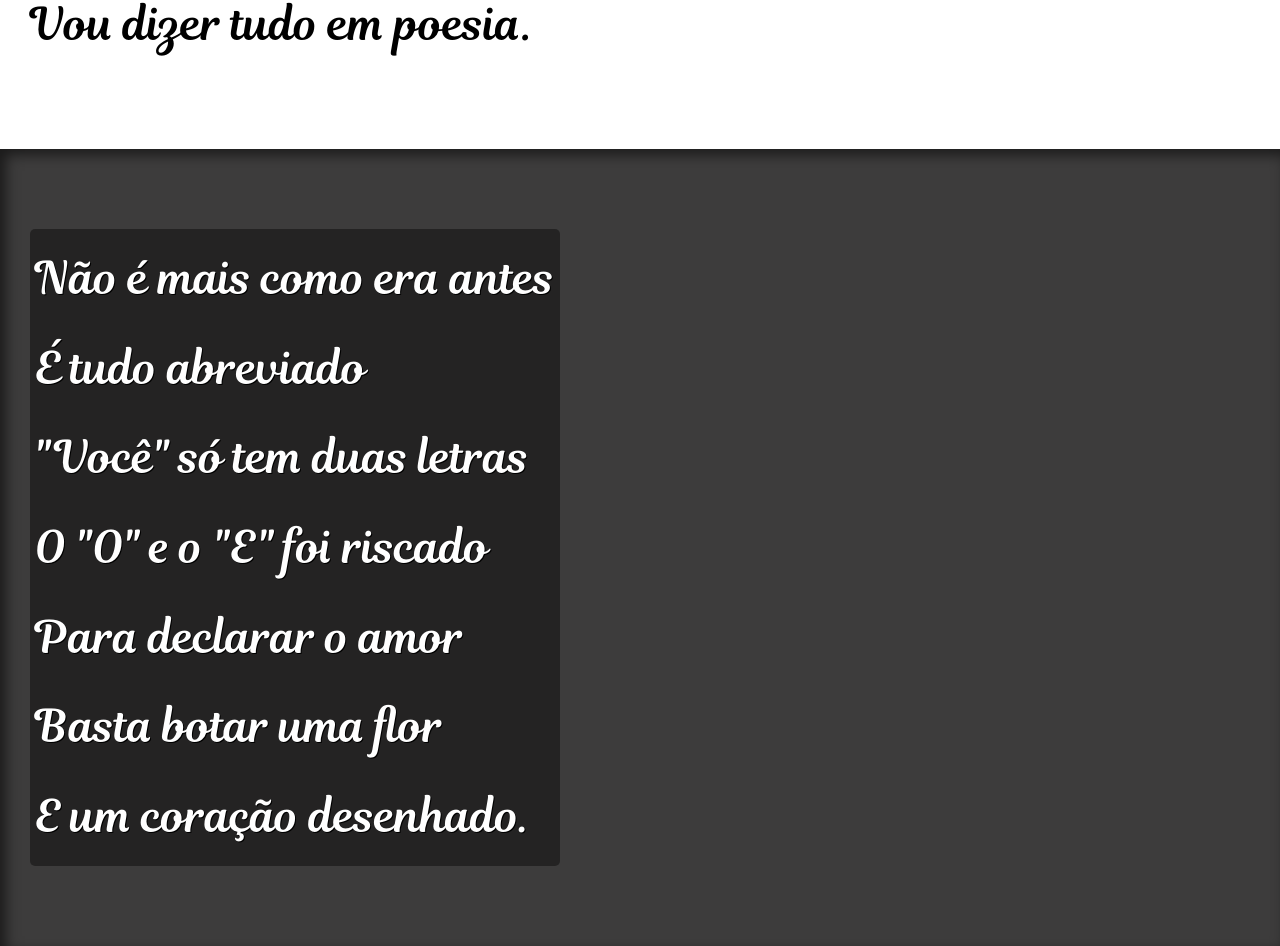
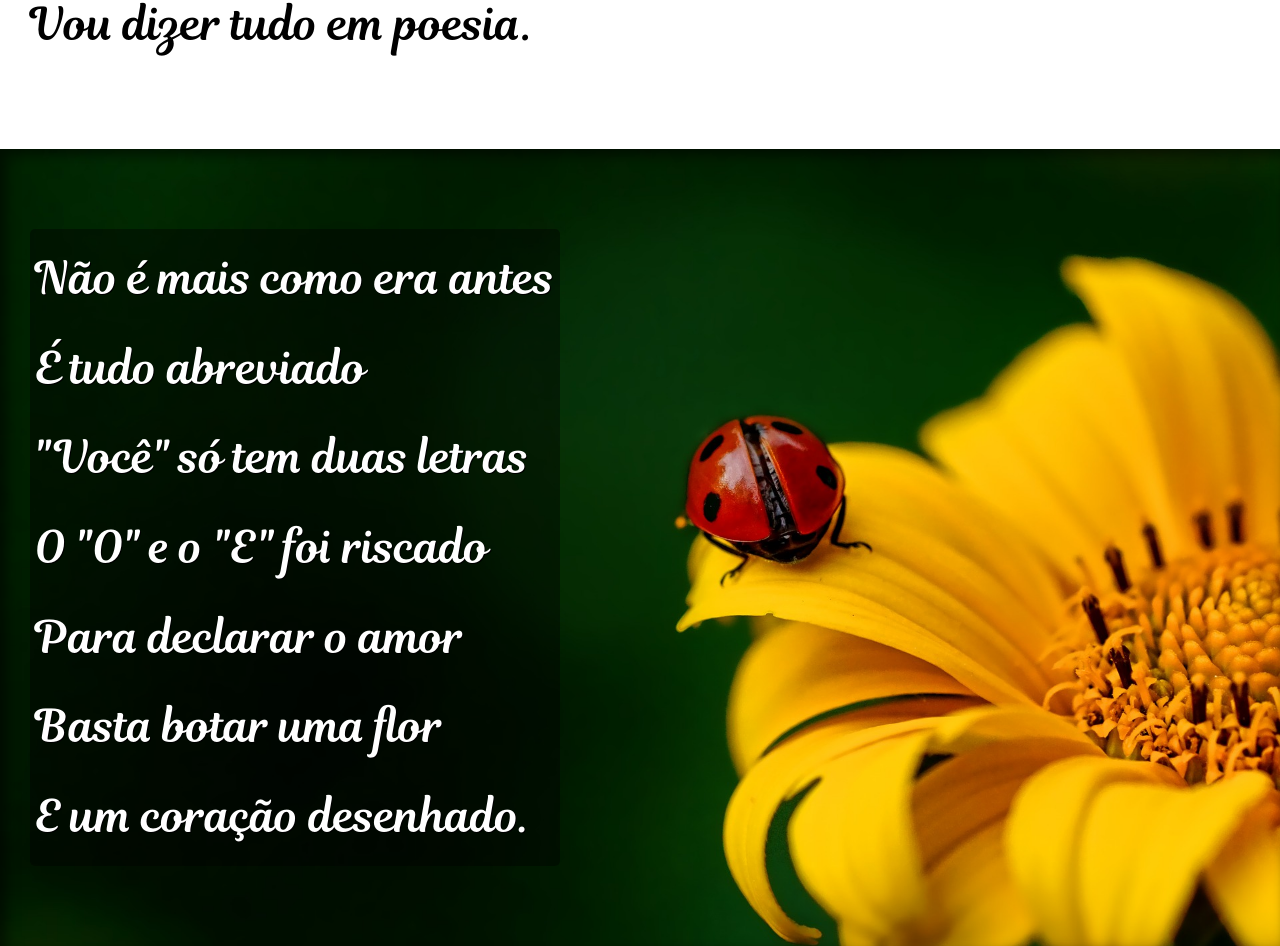
Before and after one commit to Edson-1984/projeto-cordel-com-paralax, a plain HTML site: page index.html in a window 1280 px wide. Shown: the part 887-1833 px from the top of the page. Drawn offline with Linux system fonts and the light colour scheme.

Commit message:
Update style.css

```diff
--- a/style.css
+++ b/style.css
@@ -85,7 +85,7 @@ section.imagem > p{
 
 }
 section#img01{
-    background-image: url('../html-css/desafios/de020/imagens/background001.jpg');
+    background-image: url('imagens/background001.jpg');
     background-position: right center;
 
 }
```
